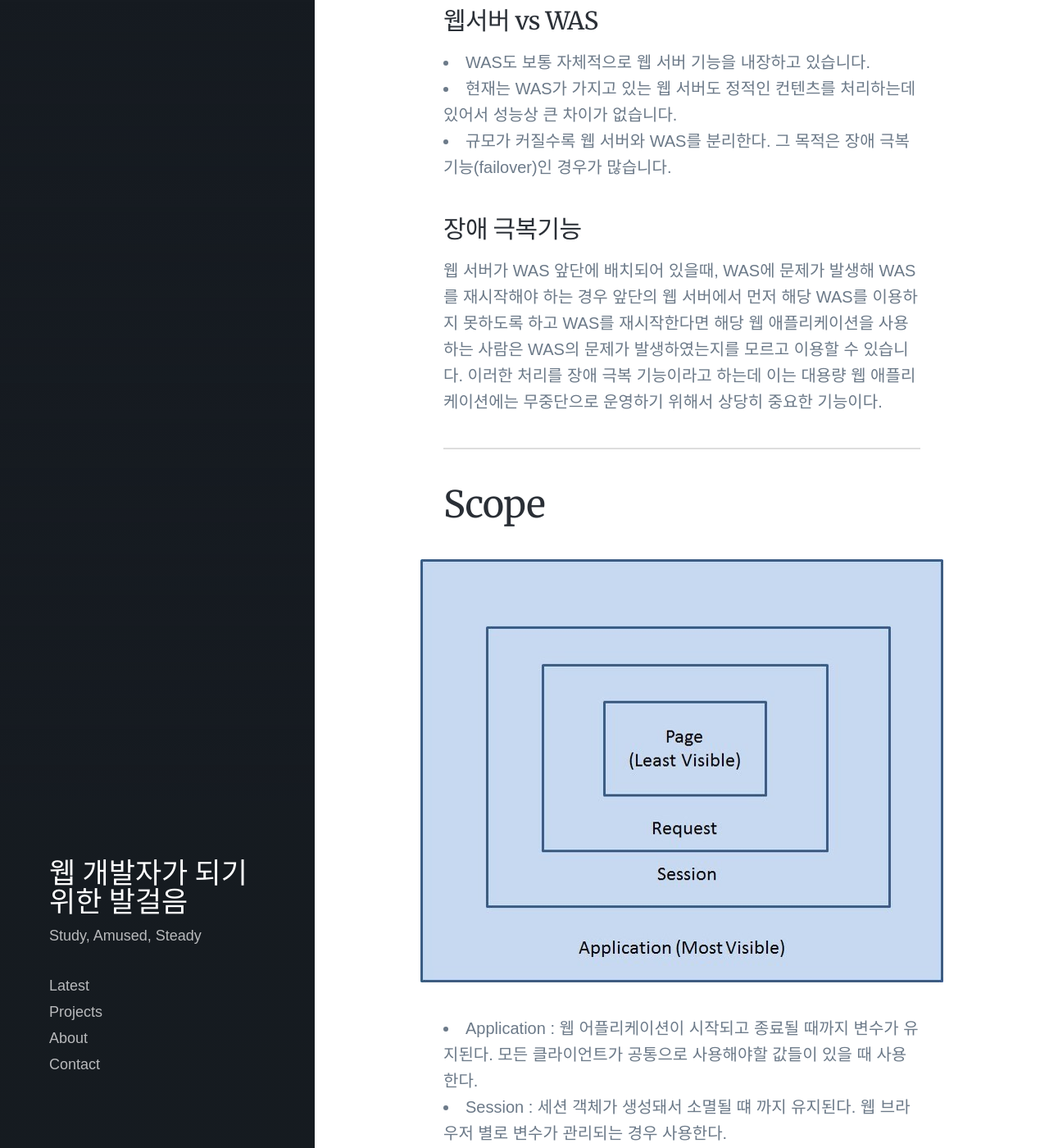
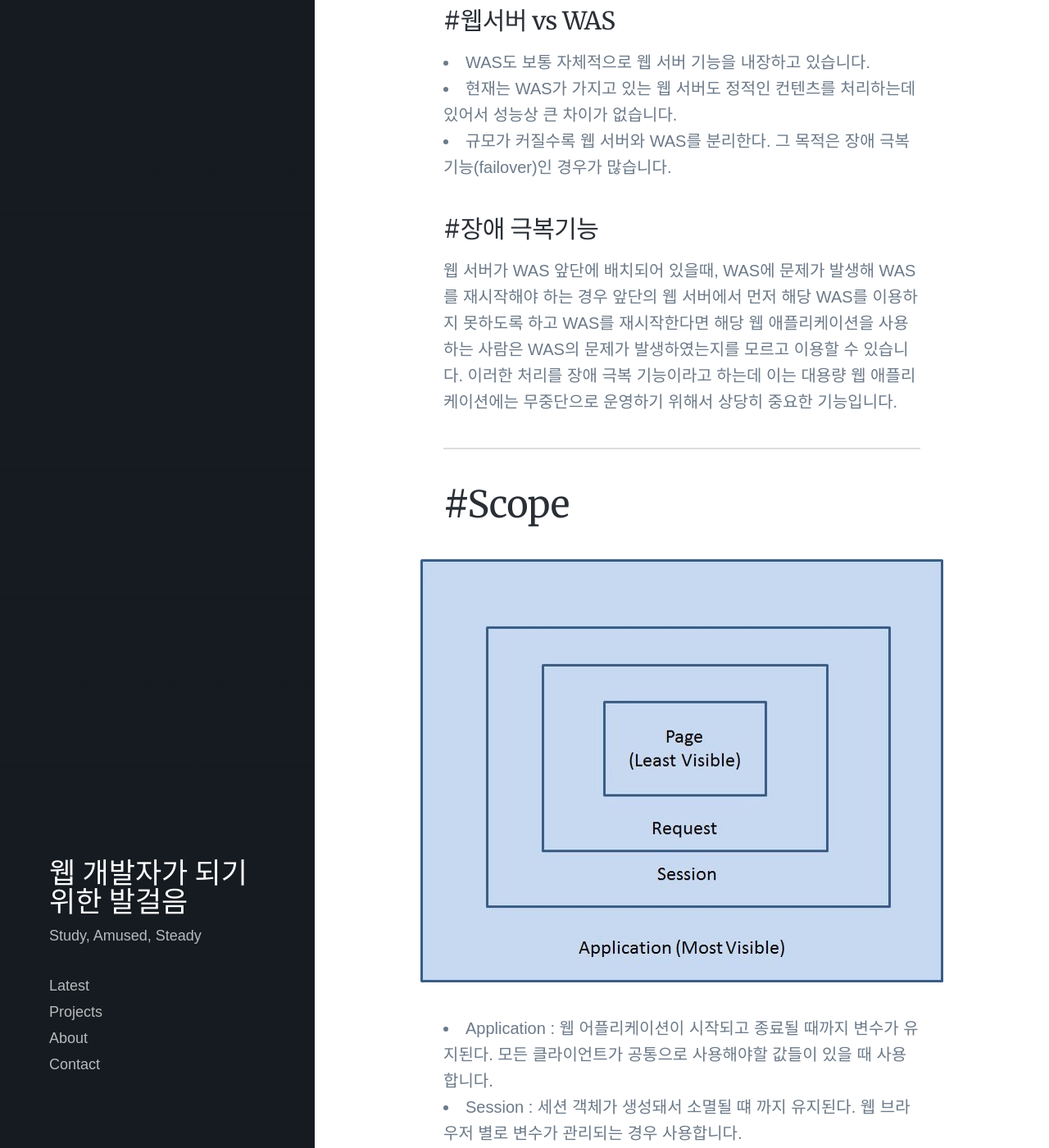
Before and after one commit to lawijdo201/lawijdo201.github.io, a Jekyll site: the page built from _posts/2022-07-14-aboutWEB-post.md, in a window 1280 px wide and 1400 px high, scrolled down 1491 px. Shown: the whole window at 82% size. Built offline with Jekyll 4.4.1, drawn with Linux system fonts in a browser that asks for light colours; nearby versions of some CDN libraries; some web fonts are replaced; some of the changed text lies outside the part shown.

Commit message:
Update 2022-07-14-aboutWEB-post.md

```diff
--- a/_posts/2022-07-14-aboutWEB-post.md
+++ b/_posts/2022-07-14-aboutWEB-post.md
@@ -16,47 +16,47 @@ excerpt: Web에 대해
 
 
 
-## DBMS(database management system)
+## #DBMS(database management system)
 
 다수의 사용자들이 데이터베이스 내의 데이터를 접근할 수 있도록 해주는 소프트웨어를 말합니다. [ex)MySQL, Oracle, MariaDB...]
 
 ---
 
-## 미들웨어(MiddleWare)
+## #미들웨어(MiddleWare)
 
 비즈니스 로직을 클라이언트와 DBMS사이의 미들웨어 서버에서 동작하도록 함으로써 클라이언트는 입력과 출력만 담당하도록 합니다. 이로써 프로그램 로직이 변경이 되더라도 클라이언트 수정없이 중앙의 미들웨어만 변경하면 되는 장점을 가지게 됩니다.
 
 ---
 
-## WAS(Web Applicatoin Server)
+## #WAS(Web Applicatoin Server)
 
 WAS는 일종의 미들웨어로 웹 클라이언트의 요청 중 보통 웹 에플리케이션 동작하도록 지원하는 목적을 가집니다.
 
-### WAS의 주요기능
+### #WAS의 주요기능
 
 1. 프로그램 실행 환경과 데이터베이스 접속 기능을 제공합니다.
 2. 여러 개의 트랜젝션을 관리합니다.
 3. 업무를 처리하는 비즈니스 로직을 수행합니다.
 
-### 웹서버 vs WAS
+### #웹서버 vs WAS
 
 * WAS도 보통 자체적으로 웹 서버 기능을 내장하고 있습니다.
 * 현재는 WAS가 가지고 있는 웹 서버도 정적인 컨텐츠를 처리하는데 있어서 성능상 큰 차이가 없습니다.
 * 규모가 커질수록 웹 서버와 WAS를 분리한다. 그 목적은 장애 극복기능(failover)인 경우가 많습니다.
 
-### 장애 극복기능
+### #장애 극복기능
 
-웹 서버가 WAS 앞단에 배치되어 있을때, WAS에 문제가 발생해 WAS를 재시작해야 하는 경우 앞단의 웹 서버에서 먼저 해당 WAS를 이용하지 못하도록 하고 WAS를 재시작한다면 해당 웹 애플리케이션을 사용하는 사람은 WAS의 문제가 발생하였는지를 모르고 이용할 수 있습니다. 이러한 처리를 장애 극복 기능이라고 하는데 이는 대용량 웹 애플리케이션에는 무중단으로 운영하기 위해서 상당히 중요한 기능이다.
+웹 서버가 WAS 앞단에 배치되어 있을때, WAS에 문제가 발생해 WAS를 재시작해야 하는 경우 앞단의 웹 서버에서 먼저 해당 WAS를 이용하지 못하도록 하고 WAS를 재시작한다면 해당 웹 애플리케이션을 사용하는 사람은 WAS의 문제가 발생하였는지를 모르고 이용할 수 있습니다. 이러한 처리를 장애 극복 기능이라고 하는데 이는 대용량 웹 애플리케이션에는 무중단으로 운영하기 위해서 상당히 중요한 기능입니다.
 
 ---
 
-## Scope
+## #Scope
 
 ![](/images/web/scope.jpg)
 
-* Application : 웹 어플리케이션이 시작되고 종료될 때까지 변수가 유지된다. 모든 클라이언트가 공통으로 사용해야할 값들이 있을 때 사용한다.
-* Session : 세션 객체가 생성돼서 소멸될 떄 까지 유지된다. 웹 브라우저 별로 변수가 관리되는 경우 사용한다.
-* Request : 하나의 요청이 들어와서 응답이 나갈 떄까지 유지된다.. http요청을 WAS가 받아서 웹 브라우저에게 응답할 때까지 변수가 유지되는 경우 사용한다.
+* Application : 웹 어플리케이션이 시작되고 종료될 때까지 변수가 유지된다. 모든 클라이언트가 공통으로 사용해야할 값들이 있을 때 사용합니다.
+* Session : 세션 객체가 생성돼서 소멸될 떄 까지 유지된다. 웹 브라우저 별로 변수가 관리되는 경우 사용합니다.
+* Request : 하나의 요청이 들어와서 응답이 나갈 떄까지 유지된다.. http요청을 WAS가 받아서 웹 브라우저에게 응답할 때까지 변수가 유지되는 경우 사용합니다.
 * Page : 페이지 내에서 지역변수처럼 사용. jsp에서 pageScope에 값을 저장 한 후 해당 값을 EL표기법등에서 사용할 때 사용됩니다.
 
 
```
